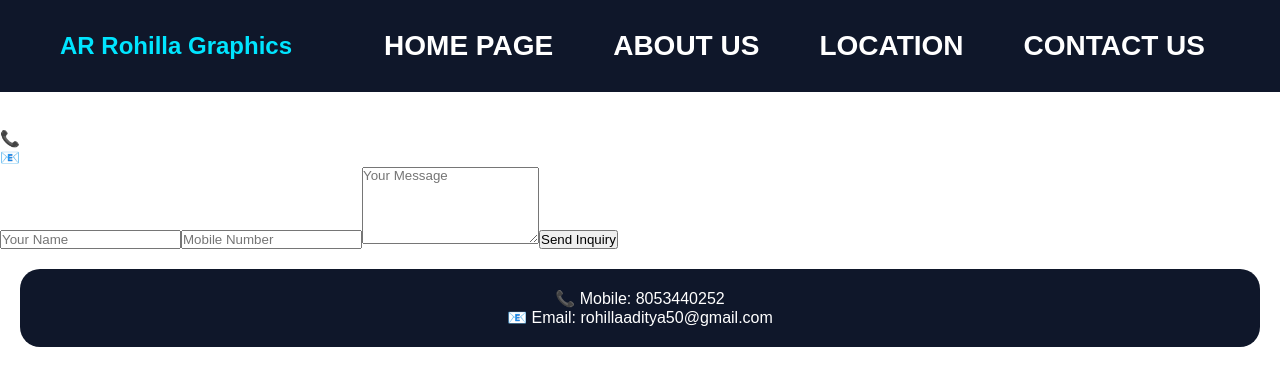
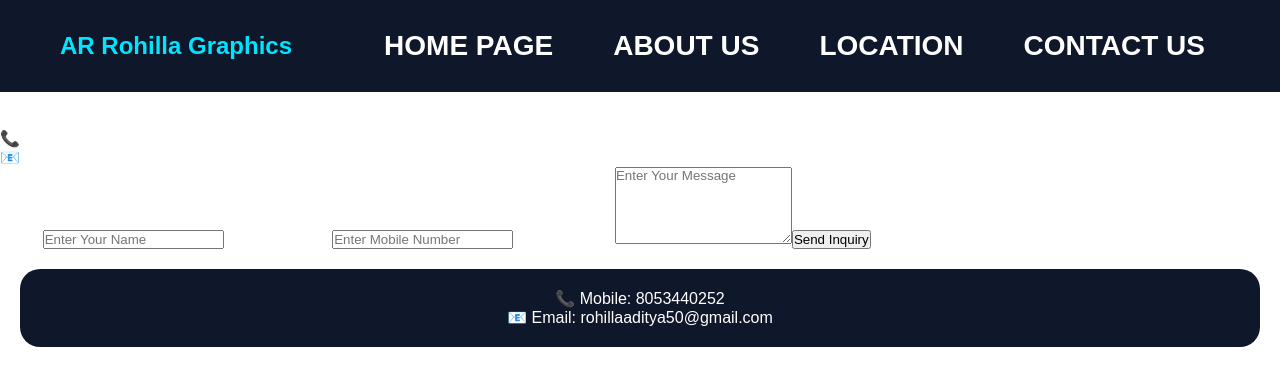
Before and after one commit to argraphicstech/ar-graphics-react-next, a Next.js app: page /contact in a window 1280 px wide. Shown: the top 386 px of the page. Built offline with nearby package versions, Linux system fonts and the light colour scheme.

Commit message:
Improve input placeholders in contact form
Updated placeholders in the contact form for clarity.

```diff
--- a/app/contact/page.jsx
+++ b/app/contact/page.jsx
@@ -12,7 +12,6 @@
     e.preventDefault();
 
     try {
-      // Save to Google Sheet
       await fetch(
         "https://script.google.com/macros/s/AKfycbxUaEy-n9U2fAyg3GuXpFB-Bp79TVZ3bH4VyT8SBkT1IPzM42pqjUFPzPZMfu0YJX7T/exec",
         {
@@ -29,7 +28,6 @@
         }
       );
 
-      // Send Email
       await emailjs.send(
         "service_uaor337",
         "template_69fvobm",
@@ -60,17 +58,19 @@
       <p>📧 Email: rohillaaditya50@gmail.com</p>
 
       <form className="contact" onSubmit={handleSubmit}>
+        <label>Name</label>
         <input
           type="text"
-          placeholder="Your Name"
+          placeholder="Enter Your Name"
           value={name}
           onChange={(e) => setName(e.target.value)}
           required
         />
 
+        <label>Mobile Number</label>
         <input
           type="tel"
-          placeholder="Mobile Number"
+          placeholder="Enter Mobile Number"
           value={mobile}
           onChange={(e) => setMobile(e.target.value)}
           pattern="[0-9]{10}"
@@ -78,8 +78,9 @@
           required
         />
 
+        <label>Your Message</label>
         <textarea
-          placeholder="Your Message"
+          placeholder="Enter Your Message"
           value={message}
           onChange={(e) => setMessage(e.target.value)}
           rows="5"
```
